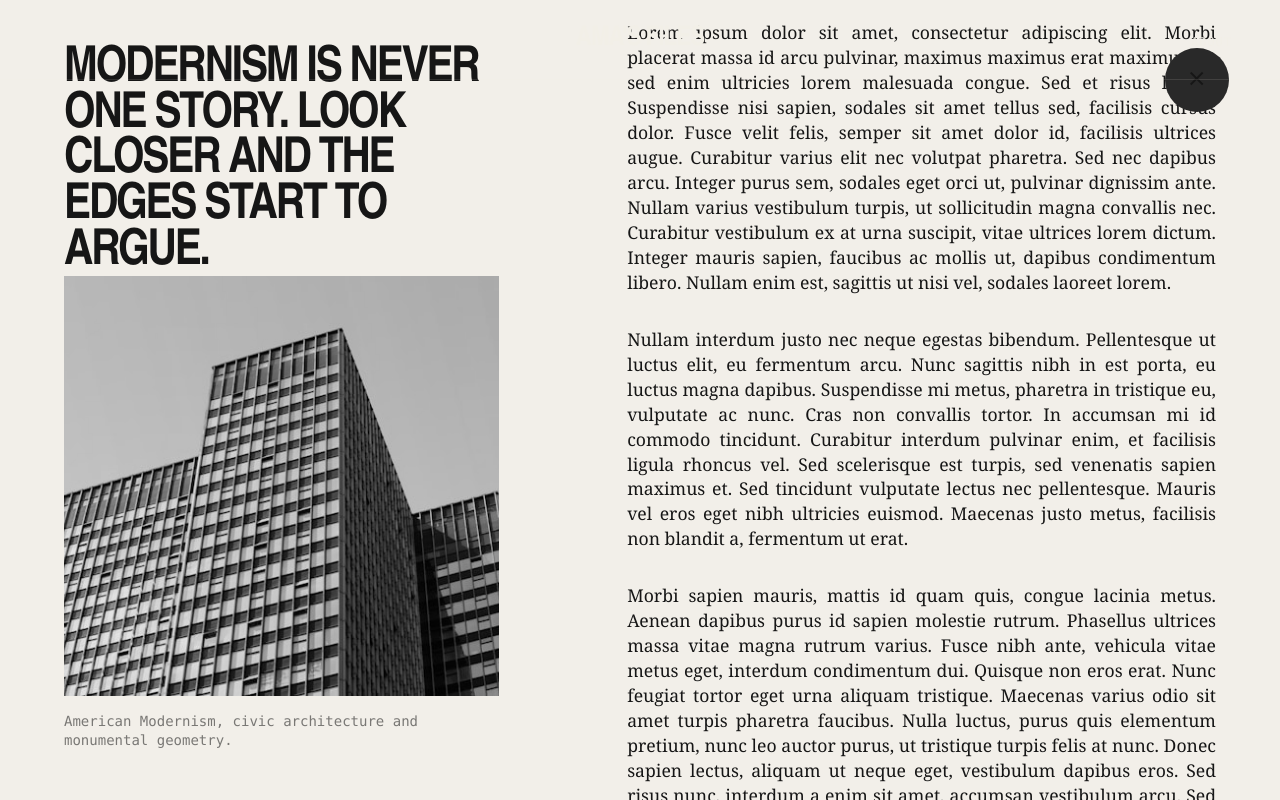
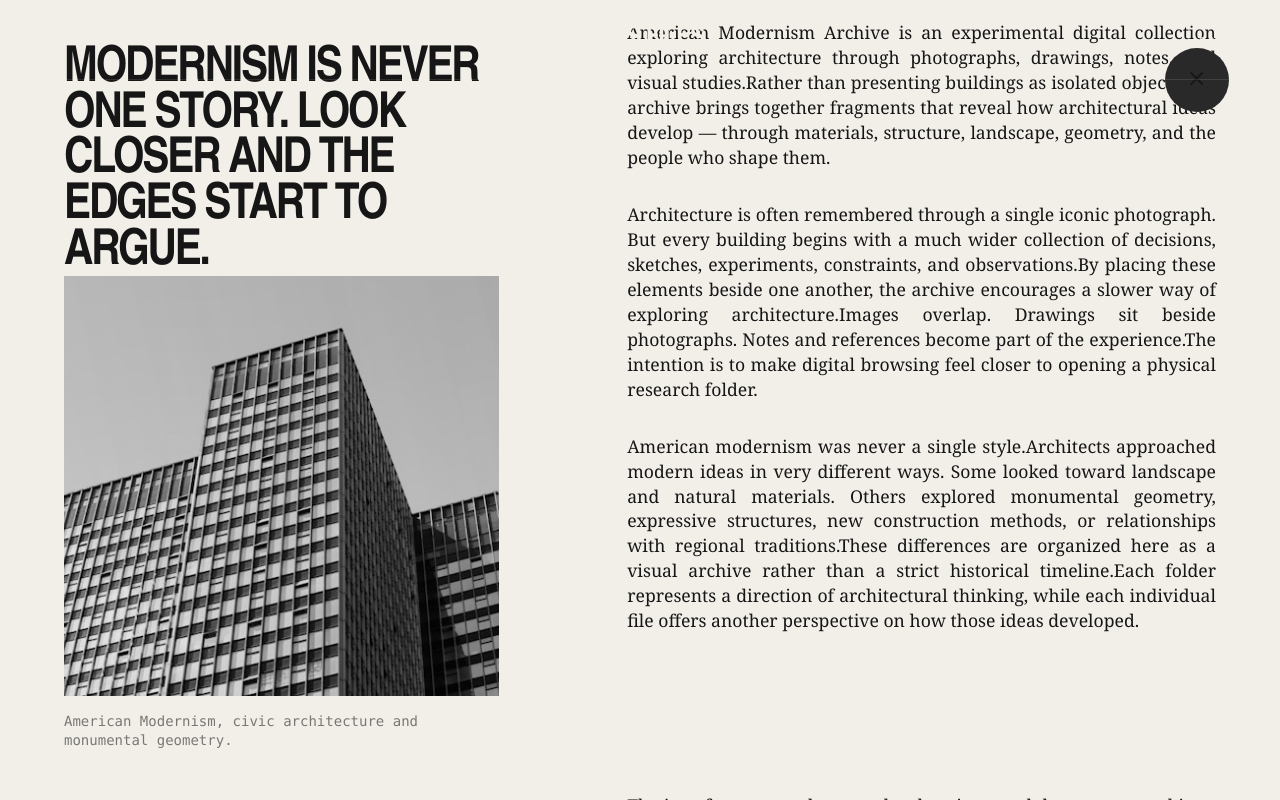
Before and after one commit to tech-yogesh/american-modernism-archive, a Next.js app: page /about in a window 1280 px wide. Built offline with nearby package versions, Linux system fonts and the light colour scheme.

Commit message:
about contents updated

```diff
--- a/src/data/about.ts
+++ b/src/data/about.ts
@@ -57,20 +57,20 @@ export const aboutContent: AboutPageContent = {
     {
       id: "about-introduction",
       paragraphs: [
-        "Lorem ipsum dolor sit amet, consectetur adipiscing elit. Morbi placerat massa id arcu pulvinar, maximus maximus erat maximus. Ut sed enim ultricies lorem malesuada congue. Sed et risus libero. Suspendisse nisi sapien, sodales sit amet tellus sed, facilisis cursus dolor. Fusce velit felis, semper sit amet dolor id, facilisis ultrices augue. Curabitur varius elit nec volutpat pharetra. Sed nec dapibus arcu. Integer purus sem, sodales eget orci ut, pulvinar dignissim ante. Nullam varius vestibulum turpis, ut sollicitudin magna convallis nec. Curabitur vestibulum ex at urna suscipit, vitae ultrices lorem dictum. Integer mauris sapien, faucibus ac mollis ut, dapibus condimentum libero. Nullam enim est, sagittis ut nisi vel, sodales laoreet lorem.",
+        "American Modernism Archive is an experimental digital collection exploring architecture through photographs, drawings, notes, and visual studies.Rather than presenting buildings as isolated objects, the archive brings together fragments that reveal how architectural ideas develop — through materials, structure, landscape, geometry, and the people who shape them.",
 
-        "Nullam interdum justo nec neque egestas bibendum. Pellentesque ut luctus elit, eu fermentum arcu. Nunc sagittis nibh in est porta, eu luctus magna dapibus. Suspendisse mi metus, pharetra in tristique eu, vulputate ac nunc. Cras non convallis tortor. In accumsan mi id commodo tincidunt. Curabitur interdum pulvinar enim, et facilisis ligula rhoncus vel. Sed scelerisque est turpis, sed venenatis sapien maximus et. Sed tincidunt vulputate lectus nec pellentesque. Mauris vel eros eget nibh ultricies euismod. Maecenas justo metus, facilisis non blandit a, fermentum ut erat.",
+        "Architecture is often remembered through a single iconic photograph. But every building begins with a much wider collection of decisions, sketches, experiments, constraints, and observations.By placing these elements beside one another, the archive encourages a slower way of exploring architecture.Images overlap. Drawings sit beside photographs. Notes and references become part of the experience.The intention is to make digital browsing feel closer to opening a physical research folder.",
 
-        "Morbi sapien mauris, mattis id quam quis, congue lacinia metus. Aenean dapibus purus id sapien molestie rutrum. Phasellus ultrices massa vitae magna rutrum varius. Fusce nibh ante, vehicula vitae metus eget, interdum condimentum dui. Quisque non eros erat. Nunc feugiat tortor eget urna aliquam tristique. Maecenas varius odio sit amet turpis pharetra faucibus. Nulla luctus, purus quis elementum pretium, nunc leo auctor purus, ut tristique turpis felis at nunc. Donec sapien lectus, aliquam ut neque eget, vestibulum dapibus eros. Sed risus nunc, interdum a enim sit amet, accumsan vestibulum arcu. Sed sit amet ultrices ante. Aliquam sit amet mollis sapien, id tincidunt felis. Cras mauris lacus, bibendum sed dignissim id, auctor nec ex. Maecenas tempus neque varius risus laoreet, eget fringilla sapien hendrerit.",
+        "American modernism was never a single style.Architects approached modern ideas in very different ways. Some looked toward landscape and natural materials. Others explored monumental geometry, expressive structures, new construction methods, or relationships with regional traditions.These differences are organized here as a visual archive rather than a strict historical timeline.Each folder represents a direction of architectural thinking, while each individual file offers another perspective on how those ideas developed.",
       ],
     },
 
     {
       id: "about-archive-thinking",
       paragraphs: [
-        "Nullam interdum justo nec neque egestas bibendum. Pellentesque ut luctus elit, eu fermentum arcu. Nunc sagittis nibh in est porta, eu luctus magna dapibus. Suspendisse mi metus, pharetra in tristique eu, vulputate ac nunc. Cras non convallis tortor. In accumsan mi id commodo tincidunt. Curabitur interdum pulvinar enim, et facilisis ligula rhoncus vel. Sed scelerisque est turpis, sed venenatis sapien maximus et. Sed tincidunt vulputate lectus nec pellentesque. Mauris vel eros eget nibh ultricies euismod. Maecenas justo metus, facilisis non blandit a, fermentum ut erat.",
+        "The interface treats photographs, drawings, and documents as objects rather than ordinary website cards.They can overlap, shift, reveal one another, and move across the page.This physical quality is intentional.The goal is to create an experience that feels less like navigating a database and more like spending time at a research desk — opening folders, discovering references, and following connections between architectural ideas.",
 
-        "Lorem ipsum dolor sit amet, consectetur adipiscing elit. Morbi placerat massa id arcu pulvinar, maximus maximus erat maximus. Ut sed enim ultricies lorem malesuada congue. Sed et risus libero. Suspendisse nisi sapien, sodales sit amet tellus sed, facilisis cursus dolor. Fusce velit felis, semper sit amet dolor id, facilisis ultrices augue. Curabitur varius elit nec volutpat pharetra. Sed nec dapibus arcu. Integer purus sem, sodales eget orci ut, pulvinar dignissim ante. Nullam varius vestibulum turpis, ut sollicitudin magna convallis nec. Curabitur vestibulum ex at urna suscipit, vitae ultrices lorem dictum. Integer mauris sapien, faucibus ac mollis ut, dapibus condimentum libero. Nullam enim est, sagittis ut nisi vel, sodales laoreet lorem.",
+        "American Modernism Archive is an independent frontend project created to explore editorial web design, responsive interfaces, motion, and experimental navigation.The content is presented as an educational and visual study of modern architecture.The archive is designed to encourage curiosity: open a folder, explore a file, and discover architecture through the fragments that surround it.",
 
         "Instead of treating architecture as a collection of isolated masterpieces, the interface treats every piece of material as part of a larger conversation. The result is deliberately closer to opening a physical research folder than browsing a conventional gallery.",
       ],
```
